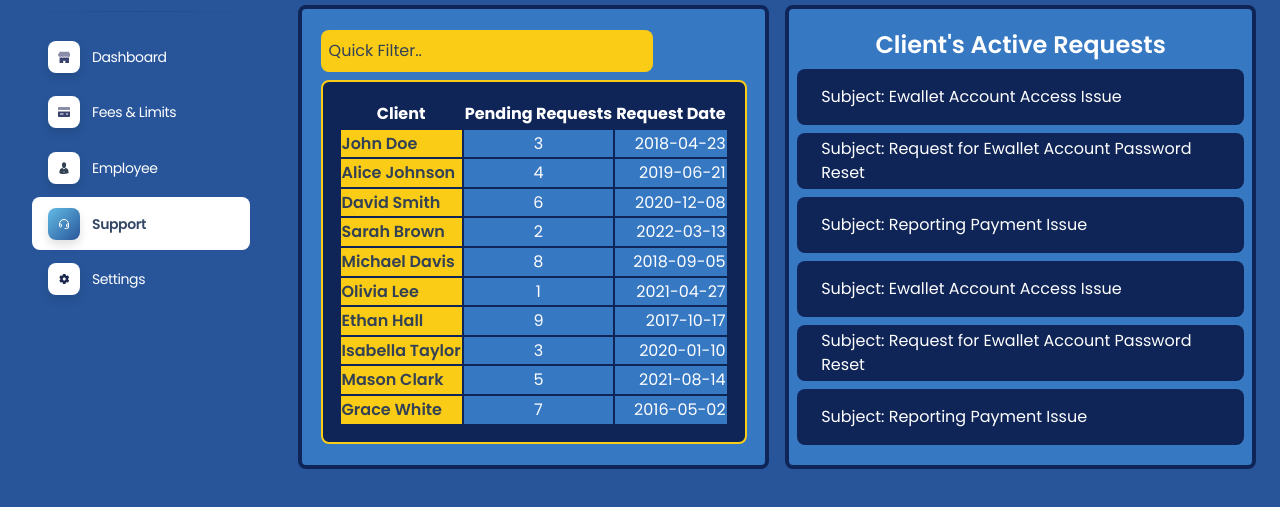
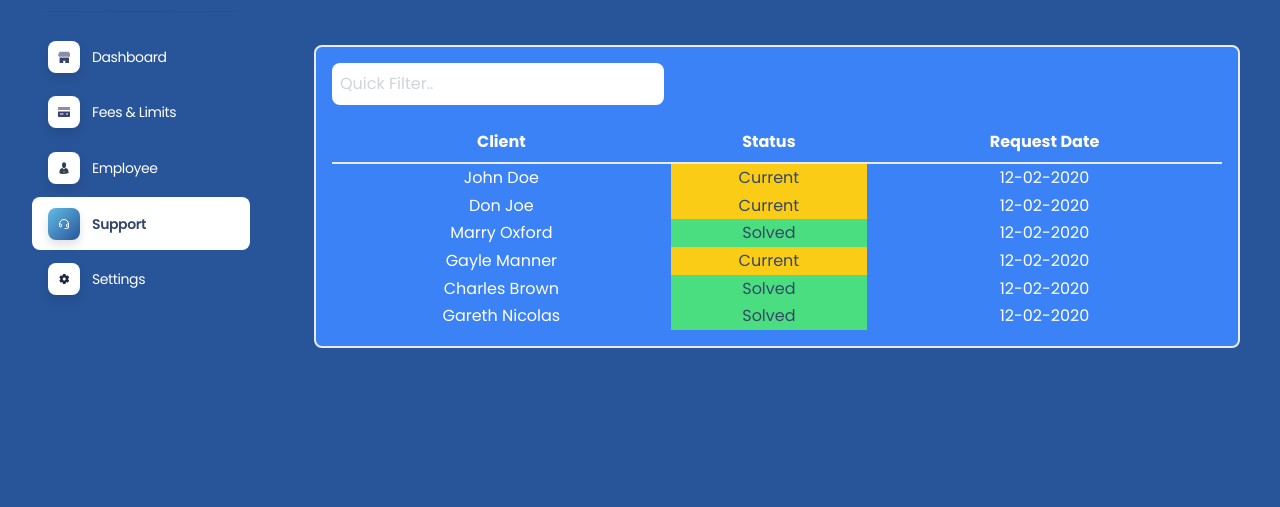
Before and after one commit to falkayadev/mvc-test, a website: page src/admin/pages/admin-support.html in a window 1280 px wide. Shown: the part 83-590 px from the top of the page. Drawn offline with nearby package versions, Linux system fonts and the light colour scheme.

Commit message:
requests table

```diff
--- a/src/admin/assets/css/admin-ticket.css
+++ /dev/null
@@ -1,24 +0,0 @@
-/* Ticket table */
-tbody td:first-child {
-  background-color: #facc15;
-  color: #334155;
-  font-weight: 600;
-  border-right: 4px;
-  border-color: #0f2557;
-}
-
-tbody td:nth-child(2) {
-  text-align: center !important;
-}
-
-tbody td:nth-child(3) {
-  text-align: right !important;
-}
-
-thead td:nth-child(2) {
-  text-align: center !important;
-}
-
-thead td:nth-child(3) {
-  text-align: right !important;
-}
--- a/src/admin/pages/admin-support.html
+++ b/src/admin/pages/admin-support.html
@@ -12,7 +12,6 @@
       referrerpolicy="no-referrer"
     />
     <link rel="stylesheet" href="../../../dist/output.css" />
-    <link rel="stylesheet" href="../assets/css/admin-ticket.css" />
     <title>walletCo. - Support</title>
     <!--     Fonts and icons     -->
     <style>
@@ -296,7 +295,6 @@
         </ul>
       </div>
     </aside>
-
     <!-- end sidenav -->
 
     <main
@@ -382,191 +380,65 @@
           </div>
         </div>
       </nav>
-      <!-- end Navbar -->
-      <!-- main content start -->
-      <div id="contentContainer" class="flex flex-col gap-4 px-6 lg:flex-row">
-        <div
-          class="order-1 flex w-full flex-col gap-2 rounded-lg border-4 border-primary-2 bg-primary-4 px-2 py-5 lg:w-1/2"
-        >
-          <span class="text-center text-2xl font-semibold"
-            >Client's Active Requests</span
-          >
+      <!--end Navbar -->
 
-          <div
-            class="trigger-chat flex h-14 w-full cursor-pointer items-center justify-between rounded-lg bg-primary-2 px-6 text-base hover:bg-yellow-400 hover:text-slate-700"
-          >
-            <span>Subject: Ewallet Account Access Issue</span>
-          </div>
-          <div
-            class="trigger-chat flex h-14 w-full cursor-pointer items-center justify-start rounded-lg bg-primary-2 px-6 text-base hover:bg-yellow-400 hover:text-slate-700"
-          >
-            <span>Subject: Request for Ewallet Account Password Reset</span>
-          </div>
-          <div
-            class="trigger-chat flex h-14 w-full cursor-pointer items-center justify-start rounded-lg bg-primary-2 px-6 text-base hover:bg-yellow-400 hover:text-slate-700"
-          >
-            <span>Subject: Reporting Payment Issue</span>
-          </div>
-          <div
-            class="trigger-chat flex h-14 w-full cursor-pointer items-center justify-start rounded-lg bg-primary-2 px-6 text-base hover:bg-yellow-400 hover:text-slate-700"
-          >
-            <span>Subject: Ewallet Account Access Issue</span>
-          </div>
-          <div
-            class="trigger-chat flex h-14 w-full cursor-pointer items-center justify-start rounded-lg bg-primary-2 px-6 text-base hover:bg-yellow-400 hover:text-slate-700"
-          >
-            <span>Subject: Request for Ewallet Account Password Reset</span>
-          </div>
-          <div
-            class="trigger-chat flex h-14 w-full cursor-pointer items-center justify-start rounded-lg bg-primary-2 px-6 text-base hover:bg-yellow-400 hover:text-slate-700"
-          >
-            <span>Subject: Reporting Payment Issue</span>
-          </div>
-        </div>
-        <div
-          class="grid w-full place-content-center rounded-lg border-4 border-primary-2 bg-primary-4 p-4 lg:w-1/2"
-          id="tableContainer"
-        >
-          <div>
+      <!--Table Start-->
+
+      <div class="mx-10 mt-10 rounded-lg border-2 bg-blue-500 p-4">
         <input
+          id="filterInput"
           type="text"
-              id="filterInput"
-              class="mb-2 rounded-lg bg-yellow-400 p-2 text-slate-700 placeholder:text-slate-700"
           placeholder="Quick Filter.."
-              spellcheck="false"
+          class="mb-4 rounded-lg p-2 text-slate-700"
         />
-          </div>
-          <table
-            id="myTable"
-            class="rounded-lg border-2 border-yellow-400 bg-primary-2 p-4"
-          >
-            <thead class="bg-primary-2 text-white">
+        <table class="w-full border-collapse text-center" id="myTable">
+          <thead>
             <tr>
-                <th>Client</th>
-                <th>Pending Requests</th>
-                <th>Request Date</th>
+              <th class="border-b-2 p-2">Client</th>
+              <th class="border-b-2 p-2">Status</th>
+              <th class="border-b-2 p-2">Request Date</th>
             </tr>
           </thead>
-            <tbody class="bg-primary-4 text-white">
-              <!-- Example Inputs -->
-              <tr class="cursor-pointer hover:bg-primary-3">
-                <td>
-                  <span>John Doe</span>
-                </td>
-                <td>
-                  <span>3</span>
-                </td>
-                <td>
-                  <span>2018-04-23</span>
-                </td>
+          <tbody>
+            <tr class="trigger-chat cursor-pointer hover:bg-blue-600">
+              <td>John Doe</td>
+              <td class="bg-yellow-400 text-slate-700">Current</td>
+              <td>12-02-2020</td>
             </tr>
-              <tr class="cursor-pointer hover:bg-primary-3">
-                <td>
-                  <span>Alice Johnson</span>
-                </td>
-                <td>
-                  <span>4</span>
-                </td>
-                <td>
-                  <span>2019-06-21</span>
-                </td>
+            <tr class="trigger-chat cursor-pointer hover:bg-blue-600">
+              <td>Don Joe</td>
+              <td class="bg-yellow-400 text-slate-700">Current</td>
+              <td>12-02-2020</td>
             </tr>
-              <tr class="cursor-pointer hover:bg-primary-3">
-                <td>
-                  <span>David Smith</span>
-                </td>
-                <td>
-                  <span>6</span>
-                </td>
-                <td>
-                  <span>2020-12-08</span>
-                </td>
+            <tr class="trigger-chat cursor-pointer hover:bg-blue-600">
+              <td>Marry Oxford</td>
+              <td class="bg-green-400 text-slate-700">Solved</td>
+              <td>12-02-2020</td>
             </tr>
-              <tr class="cursor-pointer hover:bg-primary-3">
-                <td>
-                  <span>Sarah Brown</span>
-                </td>
-                <td>
-                  <span>2</span>
-                </td>
-                <td>
-                  <span>2022-03-13</span>
-                </td>
+            <tr class="trigger-chat cursor-pointer hover:bg-blue-600">
+              <td>Gayle Manner</td>
+              <td class="bg-yellow-400 text-slate-700">Current</td>
+              <td>12-02-2020</td>
             </tr>
-              <tr class="cursor-pointer hover:bg-primary-3">
-                <td>
-                  <span>Michael Davis</span>
-                </td>
-                <td>
-                  <span>8</span>
-                </td>
-                <td>
-                  <span>2018-09-05</span>
-                </td>
+            <tr class="trigger-chat cursor-pointer hover:bg-blue-600">
+              <td>Charles Brown</td>
+              <td class="bg-green-400 text-slate-700">Solved</td>
+              <td>12-02-2020</td>
             </tr>
-              <tr class="cursor-pointer hover:bg-primary-3">
-                <td>
-                  <span>Olivia Lee</span>
-                </td>
-                <td>
-                  <span>1</span>
-                </td>
-                <td>
-                  <span>2021-04-27</span>
-                </td>
+            <tr class="trigger-chat cursor-pointer hover:bg-blue-600">
+              <td>Gareth Nicolas</td>
+              <td class="bg-green-400 text-slate-700">Solved</td>
+              <td>12-02-2020</td>
             </tr>
-              <tr class="cursor-pointer hover:bg-primary-3">
-                <td>
-                  <span>Ethan Hall</span>
-                </td>
-                <td>
-                  <span>9</span>
-                </td>
-                <td>
-                  <span>2017-10-17</span>
-                </td>
-              </tr>
-              <tr class="cursor-pointer hover:bg-primary-3">
-                <td>
-                  <span>Isabella Taylor</span>
-                </td>
-                <td>
-                  <span>3</span>
-                </td>
-                <td>
-                  <span>2020-01-10</span>
-                </td>
-              </tr>
-              <tr class="cursor-pointer hover:bg-primary-3">
-                <td>
-                  <span>Mason Clark</span>
-                </td>
-                <td>
-                  <span>5</span>
-                </td>
-                <td>
-                  <span>2021-08-14</span>
-                </td>
-              </tr>
-              <tr class="cursor-pointer hover:bg-primary-3">
-                <td>
-                  <span>Grace White</span>
-                </td>
-                <td>
-                  <span>7</span>
-                </td>
-                <td>
-                  <span>2016-05-02</span>
-                </td>
-              </tr>
-              <!-- Example Inputs End -->
           </tbody>
         </table>
       </div>
-      </div>
-      <!-- main content end -->
+
+      <!--Table End-->
+
+      <!--chatbox-->
       <div
-        class="flex hidden h-[30rem] flex-auto flex-col px-6 pb-2 pt-6 text-slate-700 md:h-[35rem] lg:h-full"
+        class="mx-10 mt-10 flex hidden h-[30rem] flex-auto flex-col text-slate-700 md:h-[35rem] lg:h-full"
         id="supChatBox"
       >
         <div
@@ -842,6 +714,7 @@
           </div>
         </div>
       </div>
+      <!--      chatbox end-->
     </main>
     <!-- plugin for charts  -->
     <script src="../assets/js/plugins/chartjs.min.js" async></script>
```
Also changed, not shown: dist/output.css. Lines whose indentation alone changed are shown as unchanged.
